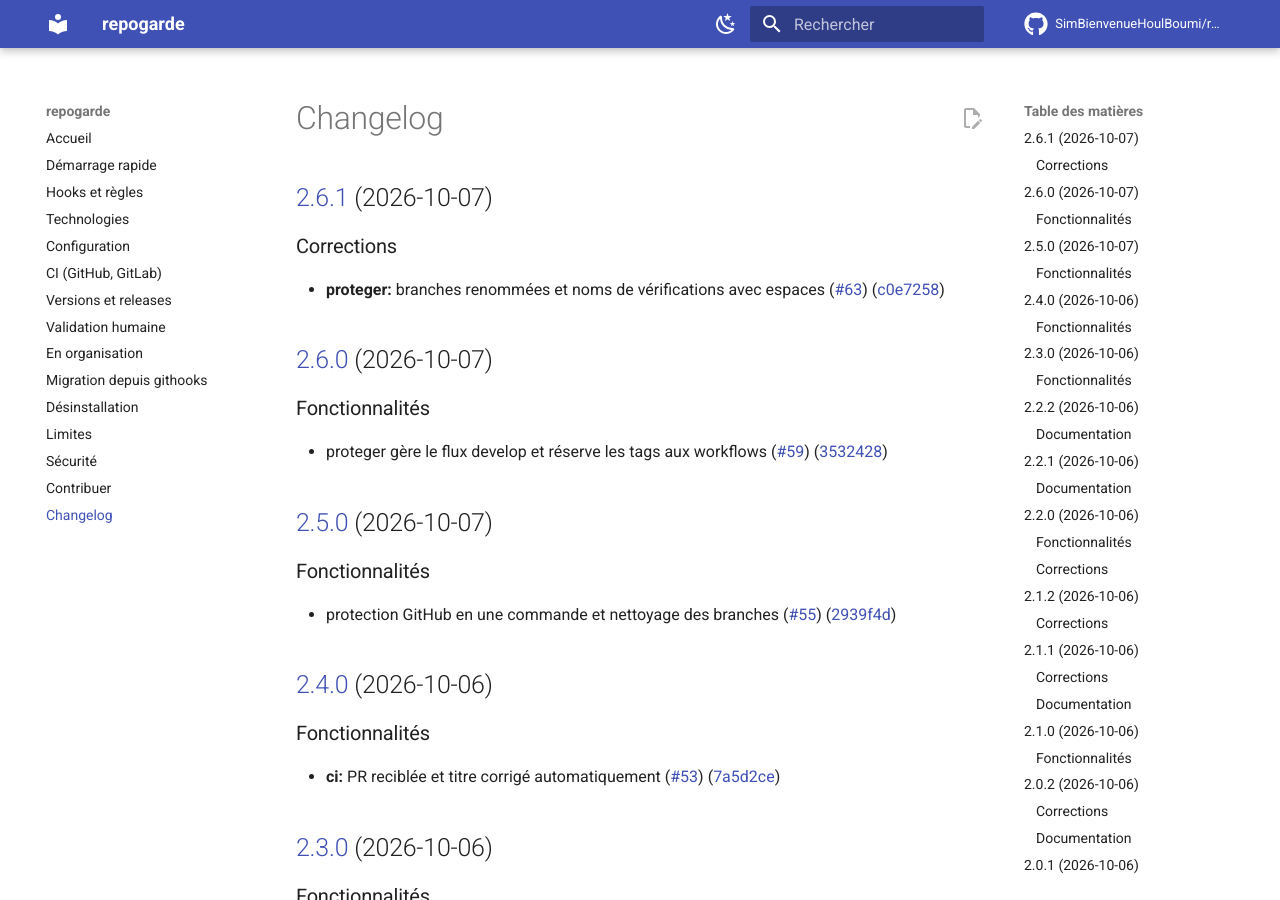
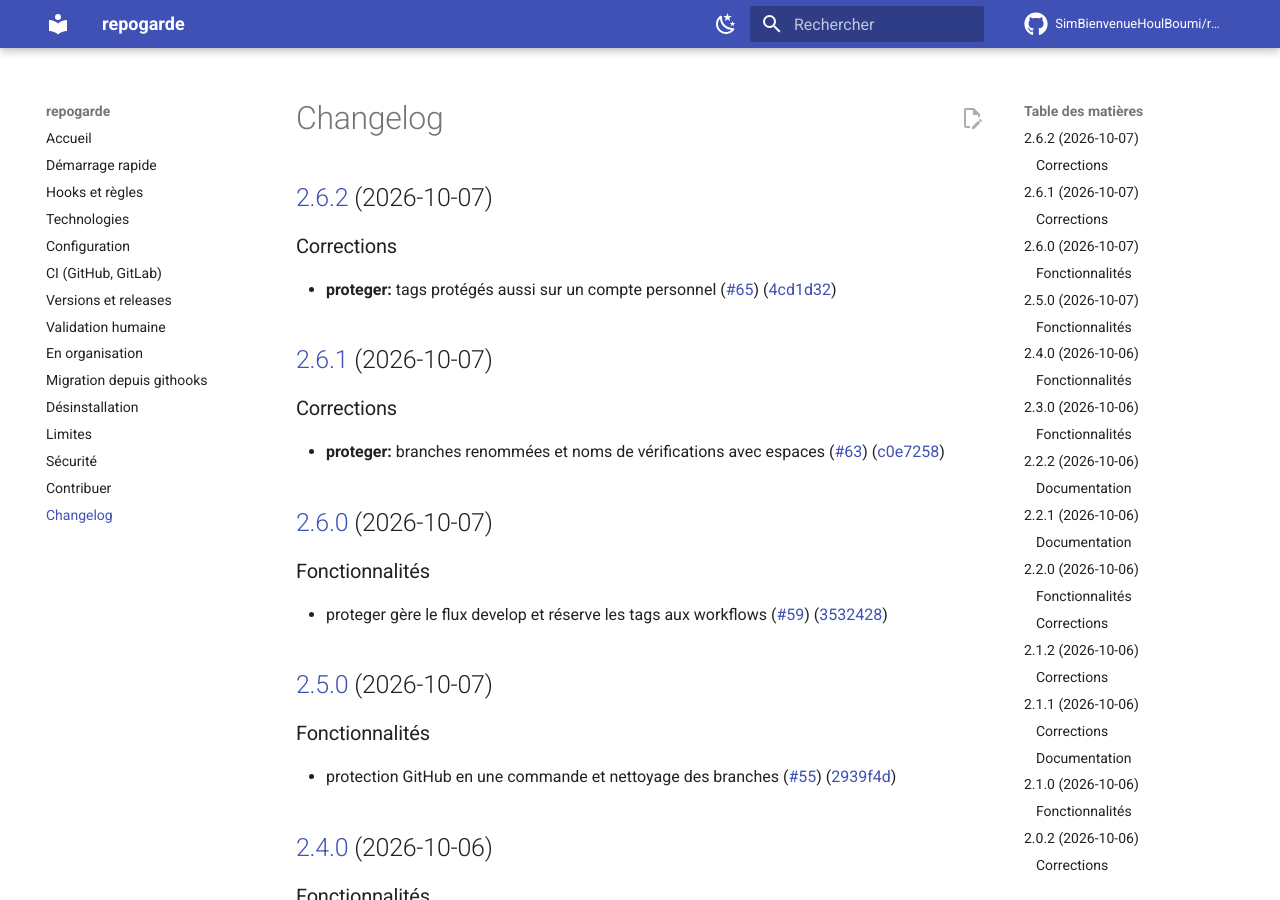
Before and after one commit to SimBienvenueHoulBoumi/githooks, an MkDocs documentation site: the page built from docs/changelog.md, in a window 1280 px wide and 900 px high. Built offline with MkDocs 1.6.1 and Material for MkDocs 9.7.7, drawn with Linux system fonts in a browser that asks for light colours; comment, search, counter and statistics services are not loaded.

```diff
--- a/CHANGELOG.md
+++ b/CHANGELOG.md
@@ -1,4 +1,11 @@
 # Changelog
+
+## [2.6.2](https://github.com/SimBienvenueHoulBoumi/repogarde/compare/v2.6.1...v2.6.2) (2026-10-07)
+
+
+### Corrections
+
+* **proteger:** tags protégés aussi sur un compte personnel ([#65](https://github.com/SimBienvenueHoulBoumi/repogarde/issues/65)) ([4cd1d32](https://github.com/SimBienvenueHoulBoumi/repogarde/commit/4cd1d327dd77dc86cad6a96743efe2db848e0152))
 
 ## [2.6.1](https://github.com/SimBienvenueHoulBoumi/repogarde/compare/v2.6.0...v2.6.1) (2026-10-07)
 
```
Also changed, not shown: README.md (+1 -1 lines), docs/ci.md (+1 -1 lines), docs/index.md (+1 -1 lines), .release-please-manifest.json, 3 other files.
